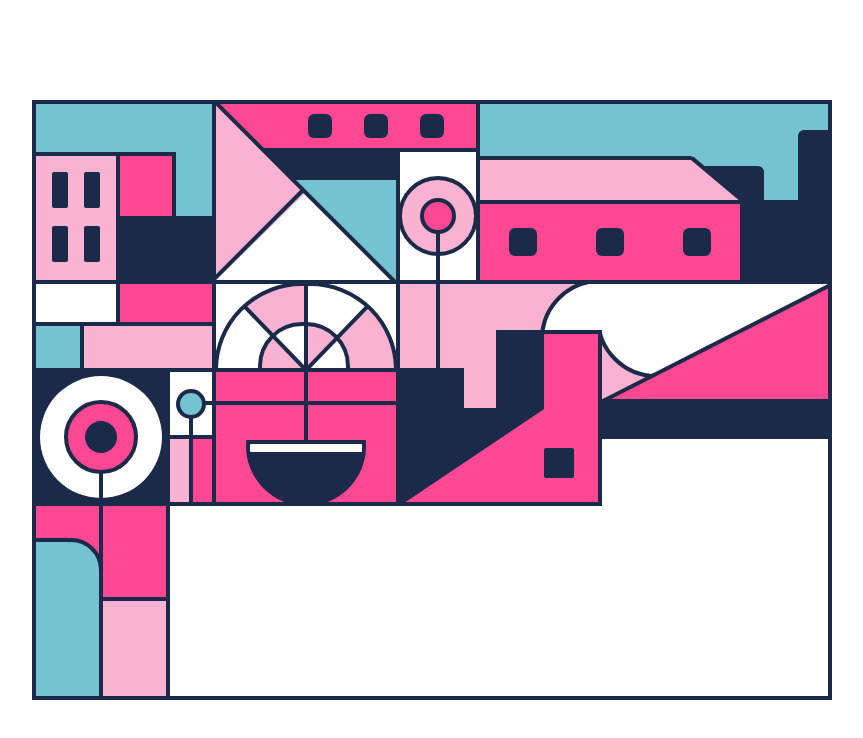
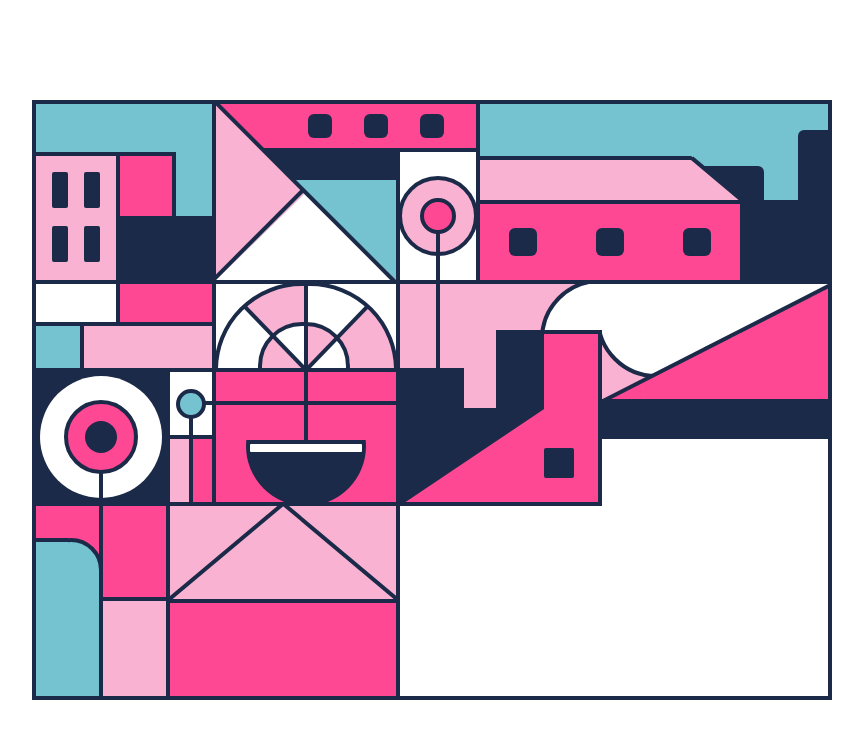
Before and after one commit to fervillalbag/drawing-with-code, a Next.js app: page / in a window 1280 px wide. Shown: the top 738 px of the page, without its empty margins (208-1071 px from the left). Built offline with nearby package versions, Linux system fonts and the light colour scheme.

Commit message:
feat: 2 row

```diff
--- a/src/pages/index.tsx
+++ b/src/pages/index.tsx
@@ -233,7 +233,7 @@ export default function Home() {
           </div>
         </div>
 
-        <div className="w-full h-full">
+        <div className="w-full h-full flex">
           <div className="relative w-[134px] h-full bg-custom-dark-pink border-r-4 border-custom-blue">
             <div className="w-1 h-full z-10 bg-custom-blue absolute top-0 left-1/2 -translate-x-1/2"></div>
 
@@ -244,6 +244,14 @@ export default function Home() {
             <div className="absolute border-t-4 border-custom-blue bg-custom-light-blue left-0 top-8 w-8 h-16"></div>
             <div className="absolute bg-custom-light-blue left-0 top-16 w-[63px] h-16"></div>
           </div>
+
+          <div className="bg-custom-pink w-[230px] relative overflow-hidden flex flex-col border-r-4 border-custom-blue h-full">
+            <div className="border-b-4 border-custom-blue w-full flex-1">
+              <div className="h-40 w-1 left-[56px] bottom-[66px] bg-custom-blue absolute rotate-[50deg]"></div>
+              <div className="h-44 w-1 right-[58px] bottom-[60px] bg-custom-blue absolute -rotate-[50deg]"></div>
+            </div>
+            <div className="w-full flex-1 bg-custom-dark-pink"></div>
+          </div>
         </div>
       </div>
     </main>
```
Also changed, not shown: 1 other file (tests, documents, lock files or other folders).
